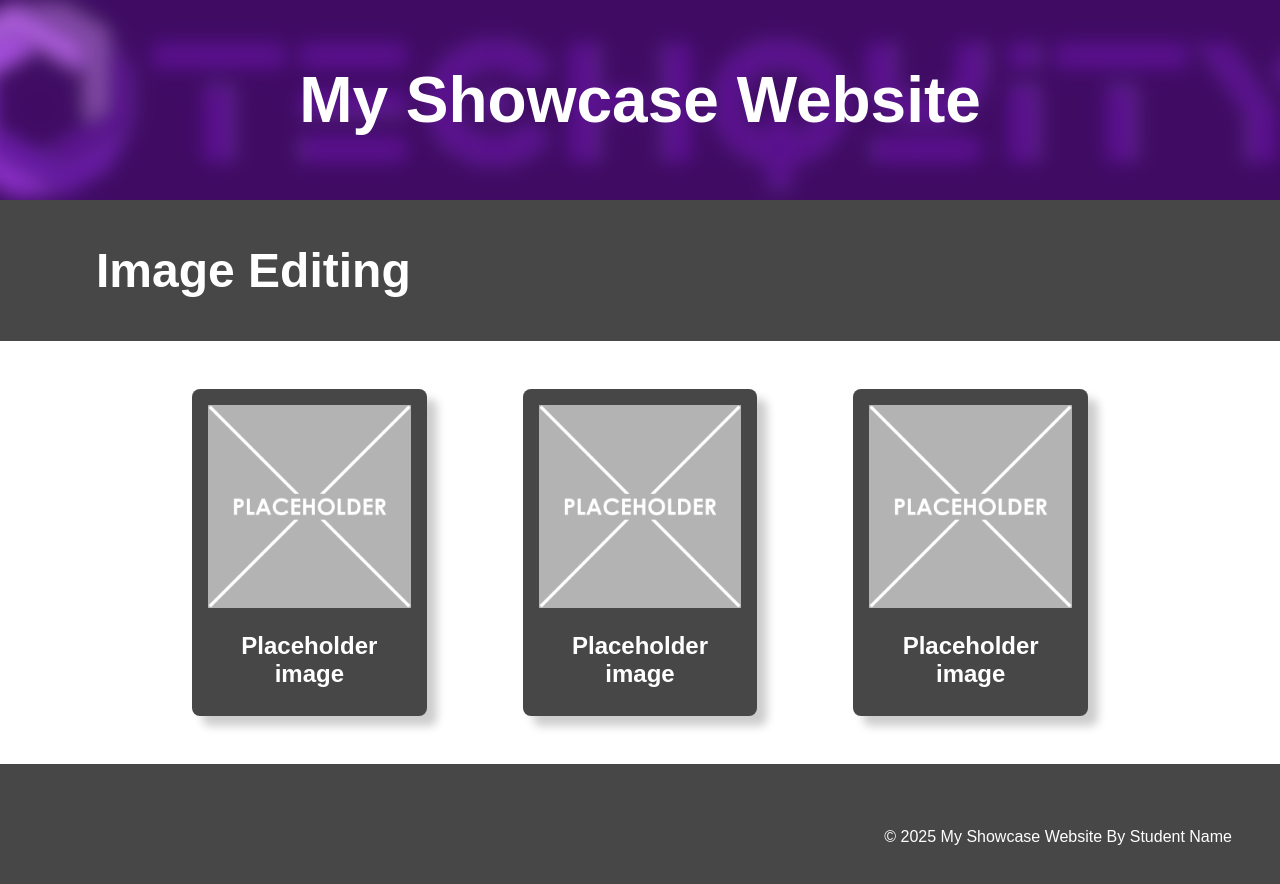
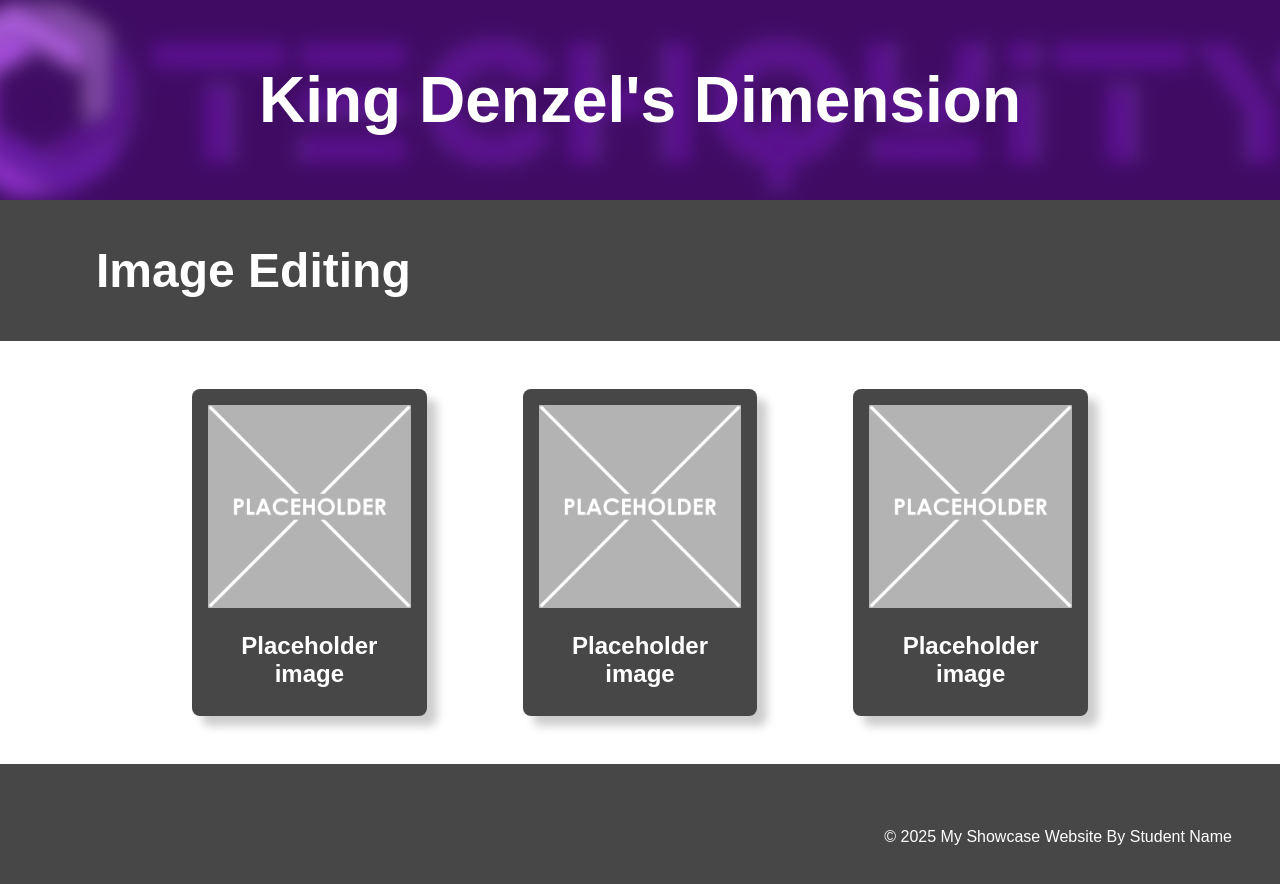
Before and after one commit to KingDenzel/King-Denzel, a plain HTML site: page index.html in a window 1280 px wide. Drawn offline with Linux system fonts and the light colour scheme.

Commit message:
Changed hero text

```diff
--- a/index.html
+++ b/index.html
@@ -12,7 +12,7 @@
 
     <!-- The Hero Section -------------------------------------------------------------------------------------- -->
     <section class="hero">
-        <div class="hero-text">My Showcase Website</div>
+        <div class="hero-text">King Denzel's Dimension</div>
     </section>
 
 <!-- Topic one ------------------------------------------------------------------------------------------------- -->
```
